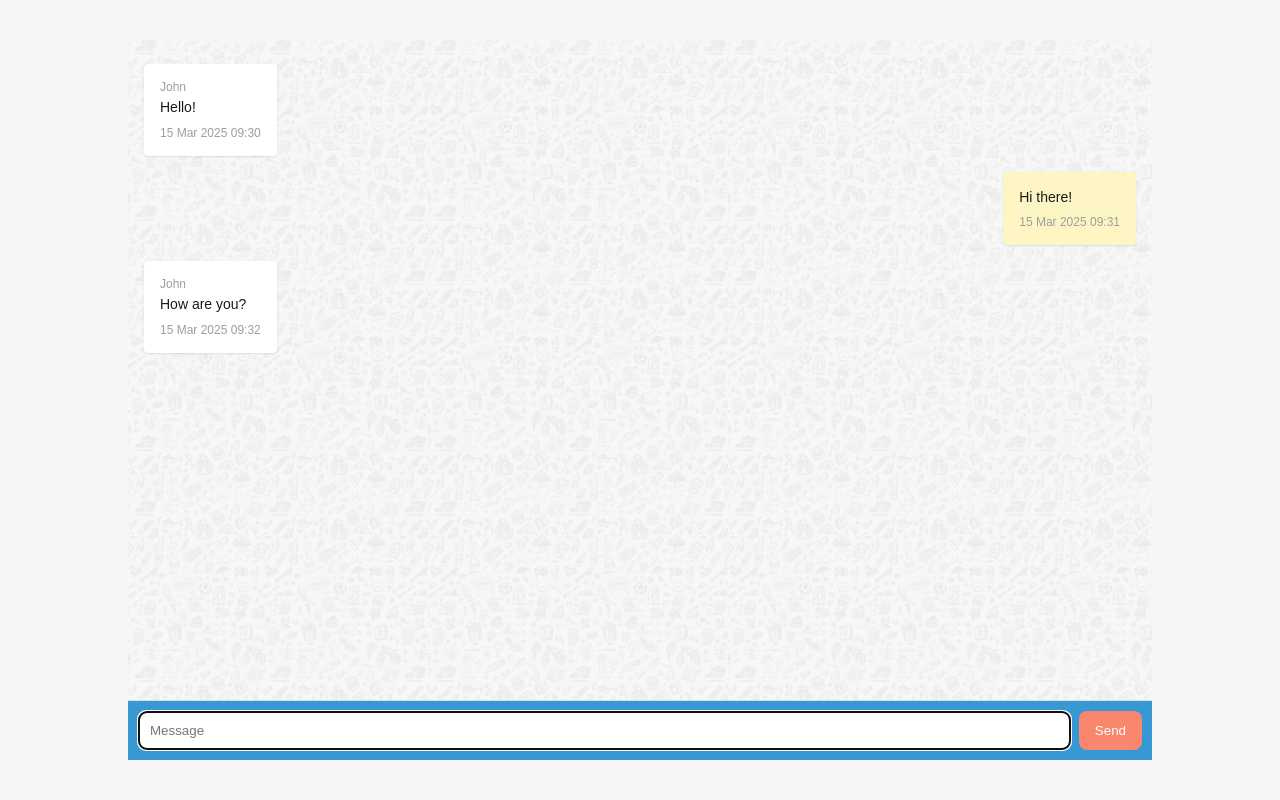
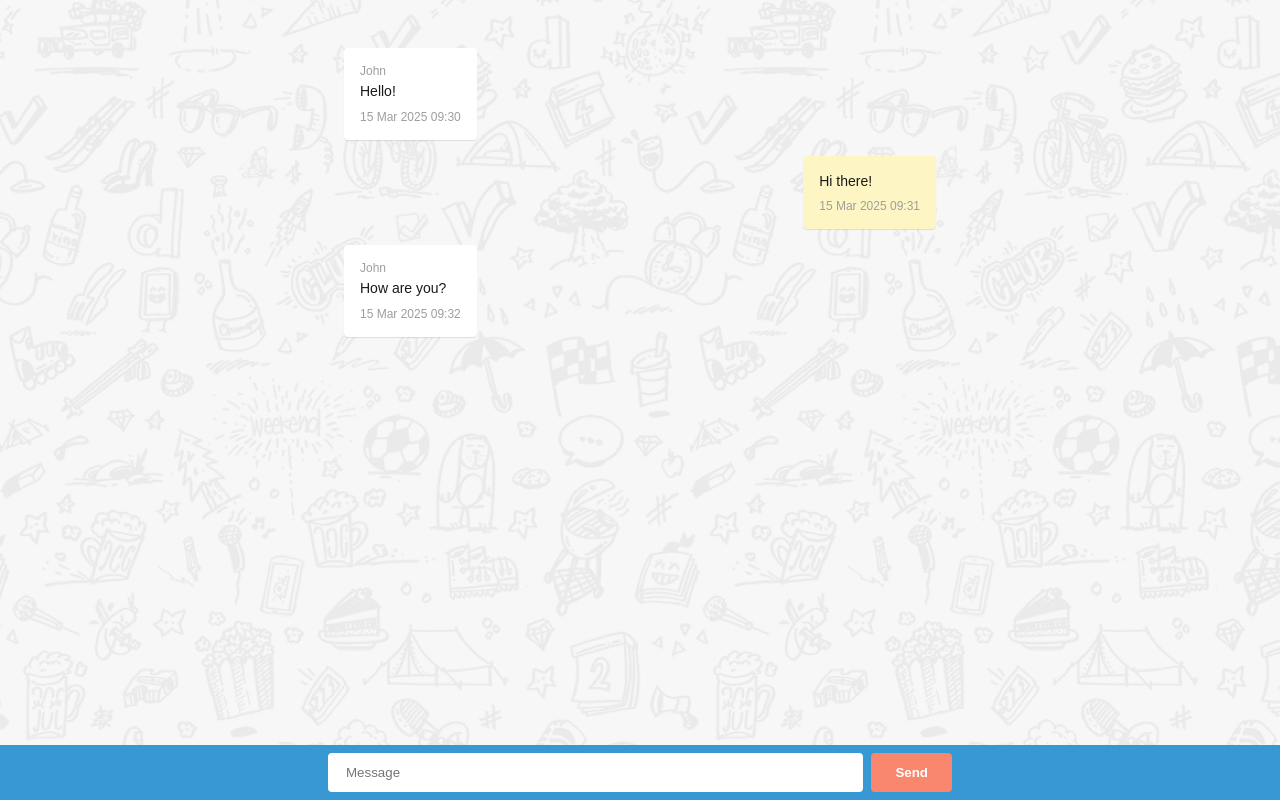
Before and after one commit to meta-dipanshu-sharma/react-vite-chat-interface, a React (Vite) app: page / in a window 1280 px wide. Built offline with nearby package versions, Linux system fonts and the light colour scheme.

Commit message:
proper variables and css fixes

```diff
--- a/src/components/Chat/Chat.scss
+++ b/src/components/Chat/Chat.scss
@@ -1,26 +1,35 @@
 .chat {
-  height: 100vh;
+  height: 100dvh;
   display: flex;
-  justify-content: center;
-  align-items: center;
+  flex-direction: column;
+  background-color: #f0f0f0;
 
   &__container {
     width: 100%;
-    max-width: $breakpoint-desktop;
-    height: 90vh;
-    background: #f0f0f0;
+    height: 100%;
     display: flex;
     flex-direction: column;
-    overflow: hidden;
+    margin: 0 auto;
+    background: #ffffff;
+  }
+}
 
-    // Tablet layout (M)
-    @media (max-width: $breakpoint-tablet) {
-      max-width: $breakpoint-tablet;
-    }
+.message-list {
+  flex: 1;
+  overflow-y: auto;
+  background-image: url('../../assets/Body BG.png');
+  background-repeat: repeat;
 
-    // Mobile layout (S)
-    @media (max-width: $breakpoint-mobile) {
-      max-width: 100%;
+  &__inner {
+    width: 100%;
+    margin: 0 auto;
+    display: flex;
+    flex-direction: column;
+    padding-top: 24px;
+
+    // M Size & Desktop
+    @media (min-width: $breakpoint-mobile) {
+      max-width: 640px;
     }
   }
 }
--- a/src/components/Chat/ChatInput.scss
+++ b/src/components/Chat/ChatInput.scss
@@ -1,23 +1,37 @@
 .chat-input {
+  width: 100%;
+  background: $bg-app-blue;
   display: flex;
-  padding: 10px;
-  background: #3798D4;
-  border-top: 1px solid #ddd;
+  justify-content: center;
+
+  &__inner {
+    width: 100%;
+    display: flex;
+    align-items: center;
+    gap: 8px;
+    padding: 8px; //
+    box-sizing: border-box;
+
+    // M Size
+    @media (min-width: $breakpoint-mobile) {
+      max-width: 640px;
+    }
+  }
 
   input {
     flex: 1;
-    padding: 10px;
-    border: 2px solid #2E77A4;
-    border-radius: 8px;
+    padding: 10px 16px;
+    border: 2px solid #FFFFFF;
+    border-radius: 4px;
+    outline: none;
   }
 
   button {
-    margin-left: 8px;
-    padding: 10px 16px;
+    padding: 12px 24px;
+    background: $btn-coral;
+    color: white;
     border: none;
-    background: #F9876D;
-    color: white;
-    border-radius: 8px;
-    cursor: pointer;
+    border-radius: 4px;
+    font-weight: 600;
   }
 }
--- a/src/components/Chat/ChatInput.tsx
+++ b/src/components/Chat/ChatInput.tsx
@@ -11,6 +11,7 @@
 
   return (
     <div className="chat-input">
+      <div className="chat-input__inner">
         <input
           type="text"
           placeholder="Message"
@@ -21,6 +22,7 @@
         />
         <button onClick={handleSend}>Send</button>
       </div>
+    </div>
   );
 }
 
--- a/src/components/Chat/MessageBubble.scss
+++ b/src/components/Chat/MessageBubble.scss
@@ -2,28 +2,34 @@
   display: flex;
   flex-direction: column;
   width: 100%;
-  margin-bottom: $margin-standard;
-  padding: 0 $margin-standard;
+  margin-bottom: 16px;
+  padding: 0 24px;
   box-sizing: border-box;
 
   &__bubble {
     display: flex;
     flex-direction: column;
     width: fit-content;
-    max-width: 640px;
+
+    // DEFAULT: Mobile (S Size)
+    max-width: 240px;
+
     background: $bg-other;
     padding: 16px;
     border-radius: 4px;
-    box-shadow: 0 1px 2px rgba(0, 0, 0, 0.1);
-    position: relative;
+    box-shadow: 0 1px 1px rgba(0, 0, 0, 0.1);
     word-break: break-word;
+
+    // M Size & Desktop Override
+    @media (min-width: $breakpoint-mobile) {
+      max-width: 420px;
+    }
   }
 
   &__author {
     font-size: 12px;
     color: $text-muted;
     margin-bottom: 4px;
-    text-transform: capitalize;
   }
 
   &__text {
@@ -44,43 +50,10 @@
 
     .message__bubble {
       background: $bg-own;
-      max-width: 420px;
-      border: none;
     }
 
     .message__timestamp {
       align-self: flex-end;
     }
   }
-
-  // --- Responsiveness ---
-
-  @media (max-width: $breakpoint-tablet) {
-    margin-bottom: 16px;
-
-    &__bubble {
-      max-width: 80%;
-    }
-
-    &--own {
-      .message__bubble {
-        max-width: 80%;
-      }
-    }
-  }
-
-  @media (max-width: $breakpoint-mobile) {
-    padding: 0 12px;
-
-    &__bubble {
-      max-width: 95%;
-      padding: 12px;
-    }
-
-    &--own {
-      .message__bubble {
-        max-width: 95%;
-      }
-    }
-  }
 }
--- a/src/components/Chat/MessageList.scss
+++ b/src/components/Chat/MessageList.scss
@@ -6,5 +6,4 @@
   flex-direction: column;
   background-image: url('../../assets/Body BG.png');
   background-repeat: repeat;
-  background-size: 300px;
 }
--- a/src/components/Chat/MessageList.tsx
+++ b/src/components/Chat/MessageList.tsx
@@ -2,17 +2,37 @@
 import MessageBubble from "./MessageBubble";
 
 const mockMessages = [
-    { id: 1, message: "Hello!", author: "John", isOwn: false, timestamp: "15 Mar 2025 09:30" },
-    { id: 2, message: "Hi there!", author: "You", isOwn: true, timestamp: "15 Mar 2025 09:31" },
-    { id: 3, message: "How are you?", author: "John", isOwn: false, timestamp: "15 Mar 2025 09:32" },
+  {
+    id: 1,
+    message: "Hello!",
+    author: "John",
+    isOwn: false,
+    timestamp: "15 Mar 2025 09:30",
+  },
+  {
+    id: 2,
+    message: "Hi there!",
+    author: "You",
+    isOwn: true,
+    timestamp: "15 Mar 2025 09:31",
+  },
+  {
+    id: 3,
+    message: "How are you?",
+    author: "John",
+    isOwn: false,
+    timestamp: "15 Mar 2025 09:32",
+  },
 ];
 
 function MessageList() {
   return (
     <div className="message-list">
-      {mockMessages.map((msg) => (
-        <MessageBubble key={msg.id} {...msg} />
-      ))}
+      <div className="message-list__inner">
+        {mockMessages.map((msg) => (
+          <MessageBubble key={msg.id} {...msg} />
+        ))}
+      </div>
     </div>
   );
 }
--- a/src/styles/_variables.scss
+++ b/src/styles/_variables.scss
@@ -1,8 +1,14 @@
+// --- Breakpoints ---
+$breakpoint-mobile: 480px;
 $breakpoint-tablet: 768px;
-$breakpoint-mobile: 480px;
-$breakpoint-desktop: 1024px; // Desktop
-$bg-own: #fdf6c4;
-$bg-other: #ffffff;
+$breakpoint-desktop: 1024px;
+
+// --- Colors ---
+$bg-app-blue: #3798D4;  // The footer/header blue
+$btn-coral: #F9876D;    // The "Send" button
+$bg-own: #fdf6c4;       // Yellow bubble
+$bg-other: #ffffff;     // White bubble
+
+// --- Typography ---
 $text-main: #1a1a1a;
 $text-muted: #9e9e9e;
-$margin-standard: 16px;
--- /dev/null
+++ b/src/types/chat.ts
@@ -0,0 +1,6 @@
+export type ApiMessage = {
+  id: string;
+  author: string;
+  message: string;
+  createdAt: string;
+};
```
Lines whose indentation alone changed are shown as unchanged.
